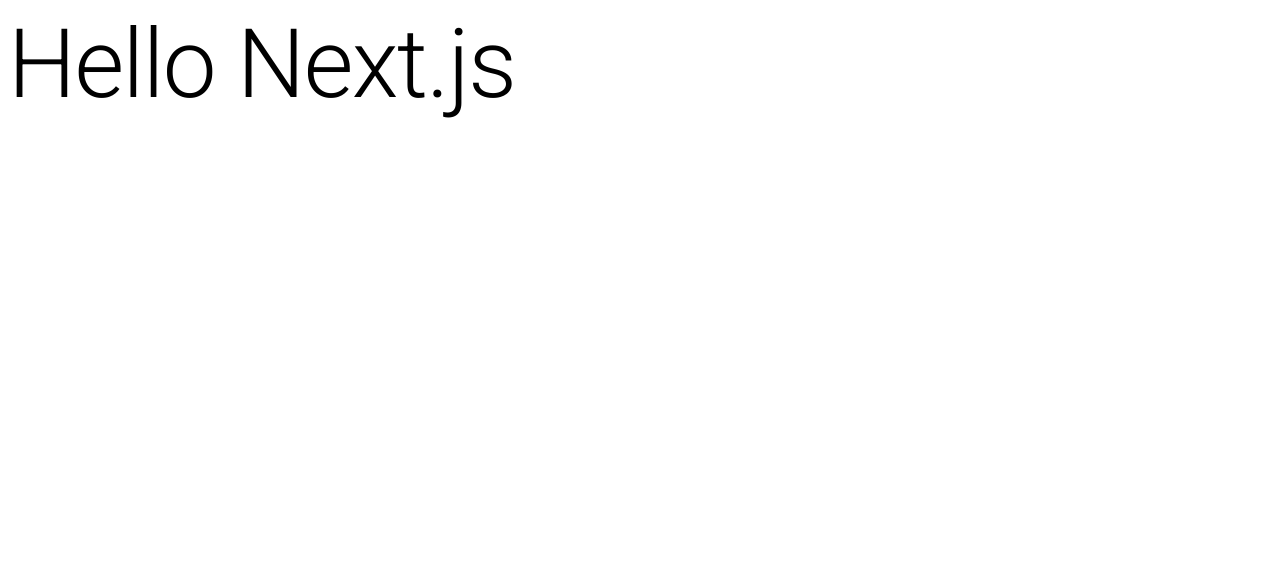
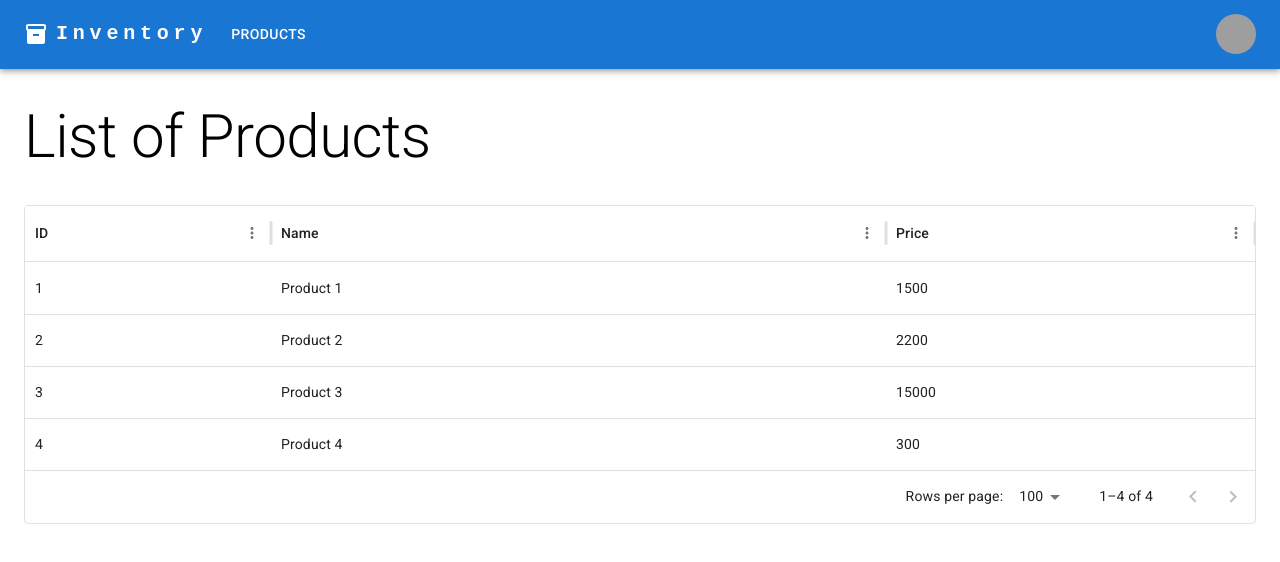
Before and after one commit to ttamara96/inventory-app, a Next.js app: page / in a window 1280 px wide. Shown: the top 562 px of the page. Built offline with nearby package versions, Linux system fonts and the light colour scheme; grey boxes are pictures that could not be loaded.

Commit message:
Experimenting with Material Appbar and DataGrid components

```diff
--- /dev/null
+++ b/src/app/globals.css
@@ -0,0 +1,3 @@
+body {
+    margin: 0px;
+}
--- a/src/app/layout.tsx
+++ b/src/app/layout.tsx
@@ -2,6 +2,7 @@ import '@fontsource/roboto/300.css';
 import '@fontsource/roboto/400.css';
 import '@fontsource/roboto/500.css';
 import '@fontsource/roboto/700.css';
+import "./globals.css";
 
 
 export default function RootLayout({
--- a/src/app/page.tsx
+++ b/src/app/page.tsx
@@ -1,7 +1,203 @@
+"use client"
+
+import { Product } from "@inventory/inventory-api/src/gql/graphql";
+import { DataGrid, GridColDef } from '@mui/x-data-grid';
+import AppBar from '@mui/material/AppBar';
+import Box from '@mui/material/Box';
+import Toolbar from '@mui/material/Toolbar';
+import IconButton from '@mui/material/IconButton';
 import Typography from '@mui/material/Typography';
+import Menu from '@mui/material/Menu';
+import MenuIcon from '@mui/icons-material/Menu';
+import Container from '@mui/material/Container';
+import Avatar from '@mui/material/Avatar';
+import Button from '@mui/material/Button';
+import Tooltip from '@mui/material/Tooltip';
+import MenuItem from '@mui/material/MenuItem';
+import { useState } from 'react';
+import InventoryIcon from '@mui/icons-material/Inventory';
+
+const pages = ['Products'];
+const settings = ['Logout'];
 
 export default function Page() {
-  return  <Typography variant="h1" gutterBottom>
-            Hello Next.js
+  const [anchorElNav, setAnchorElNav] = useState<null | HTMLElement>(null);
+  const [anchorElUser, setAnchorElUser] = useState<null | HTMLElement>(null);
+
+  const handleOpenNavMenu = (event: React.MouseEvent<HTMLElement>) => {
+    setAnchorElNav(event.currentTarget);
+  };
+  const handleOpenUserMenu = (event: React.MouseEvent<HTMLElement>) => {
+    setAnchorElUser(event.currentTarget);
+  };
+
+  const handleCloseNavMenu = () => {
+    setAnchorElNav(null);
+  };
+
+  const handleCloseUserMenu = () => {
+    setAnchorElUser(null);
+  };
+
+  const columns: GridColDef<(typeof rows)[number]>[] = [
+    { field: 'id',
+      headerName: 'ID',
+      flex: 0.2
+    },
+    {
+      field: 'name',
+      headerName: 'Name',
+      editable: true,
+      flex: 0.5
+    },
+    {
+      field: 'price',
+      headerName: 'Price',
+      editable: true,
+      flex: 0.3
+    }
+  ];
+
+  const rows: Product[] = [
+    { id: "1", name: 'Product 1', price: 1500 },
+    { id: "2", name: 'Product 2', price: 2200 },
+    { id: "3", name: 'Product 3', price: 15000 },
+    { id: "4", name: 'Product 4', price: 300 }
+  ];
+
+  return  <>
+    <AppBar position="static">
+      <Container maxWidth="xl">
+        <Toolbar disableGutters>
+
+          <InventoryIcon sx={{ display: { xs: 'none', md: 'flex' }, mr: 1 }} />
+          <Typography
+            variant="h6"
+            noWrap
+            component="a"
+            href="#"
+            sx={{
+              mr: 2,
+              display: { xs: 'none', md: 'flex' },
+              fontFamily: 'monospace',
+              fontWeight: 700,
+              letterSpacing: '.3rem',
+              color: 'inherit',
+              textDecoration: 'none',
+            }}
+          >
+            Inventory
           </Typography>
+
+          <Box sx={{ flexGrow: 1, display: { xs: 'flex', md: 'none' } }}>
+            <IconButton
+              size="large"
+              aria-label="account of current user"
+              aria-controls="menu-appbar"
+              aria-haspopup="true"
+              onClick={handleOpenNavMenu}
+              color="inherit"
+            >
+              <MenuIcon />
+            </IconButton>
+            <Menu
+              id="menu-appbar"
+              anchorEl={anchorElNav}
+              anchorOrigin={{
+                vertical: 'bottom',
+                horizontal: 'left',
+              }}
+              keepMounted
+              transformOrigin={{
+                vertical: 'top',
+                horizontal: 'left',
+              }}
+              open={Boolean(anchorElNav)}
+              onClose={handleCloseNavMenu}
+              sx={{
+                display: { xs: 'block', md: 'none' },
+              }}
+            >
+              {pages.map((page) => (
+                <MenuItem key={page} onClick={handleCloseNavMenu}>
+                  <Typography textAlign="center">{page}</Typography>
+                </MenuItem>
+              ))}
+            </Menu>
+          </Box>
+          <InventoryIcon sx={{ display: { xs: 'flex', md: 'none' }, mr: 1 }} />
+          <Typography
+            variant="h5"
+            noWrap
+            component="a"
+            href="#"
+            sx={{
+              mr: 2,
+              display: { xs: 'flex', md: 'none' },
+              flexGrow: 1,
+              fontFamily: 'monospace',
+              fontWeight: 700,
+              letterSpacing: '.3rem',
+              color: 'inherit',
+              textDecoration: 'none',
+            }}
+          >
+            Inventory
+          </Typography>
+          <Box sx={{ flexGrow: 1, display: { xs: 'none', md: 'flex' } }}>
+            {pages.map((page) => (
+              <Button
+                key={page}
+                onClick={handleCloseNavMenu}
+                sx={{ my: 2, color: 'white', display: 'block' }}
+              >
+                {page}
+              </Button>
+            ))}
+          </Box>
+
+          <Box sx={{ flexGrow: 0 }}>
+            <Tooltip title="Open settings">
+              <IconButton onClick={handleOpenUserMenu} sx={{ p: 0 }}>
+                <Avatar alt="Remy Sharp" src="/static/images/avatar/2.jpg" />
+              </IconButton>
+            </Tooltip>
+            <Menu
+              sx={{ mt: '45px' }}
+              id="menu-appbar"
+              anchorEl={anchorElUser}
+              anchorOrigin={{
+                vertical: 'top',
+                horizontal: 'right',
+              }}
+              keepMounted
+              transformOrigin={{
+                vertical: 'top',
+                horizontal: 'right',
+              }}
+              open={Boolean(anchorElUser)}
+              onClose={handleCloseUserMenu}
+            >
+              {settings.map((setting) => (
+                <MenuItem key={setting} onClick={handleCloseUserMenu}>
+                  <Typography textAlign="center">{setting}</Typography>
+                </MenuItem>
+              ))}
+            </Menu>
+          </Box>
+        </Toolbar>
+      </Container>
+    </AppBar>
+
+    <Container maxWidth="xl">
+      <Typography variant="h2" my={4}>
+        List of Products
+      </Typography>
+      <DataGrid
+        columns={columns}
+        rows={rows}>
+
+      </DataGrid>
+    </Container>
+  </>
 }
```
Also changed, not shown: package.json (+19 -15 lines), 1 other file (tests, documents, lock files or other folders).
